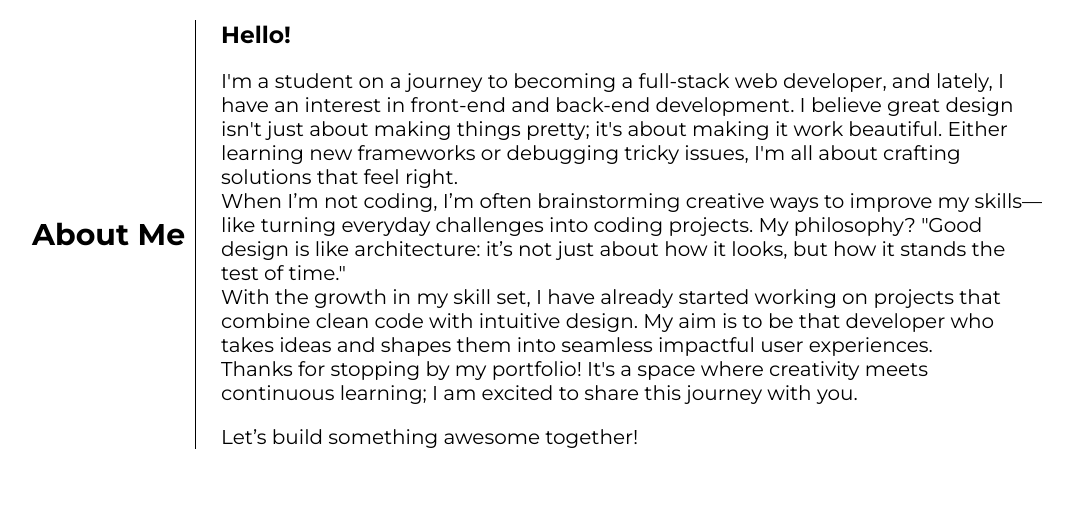
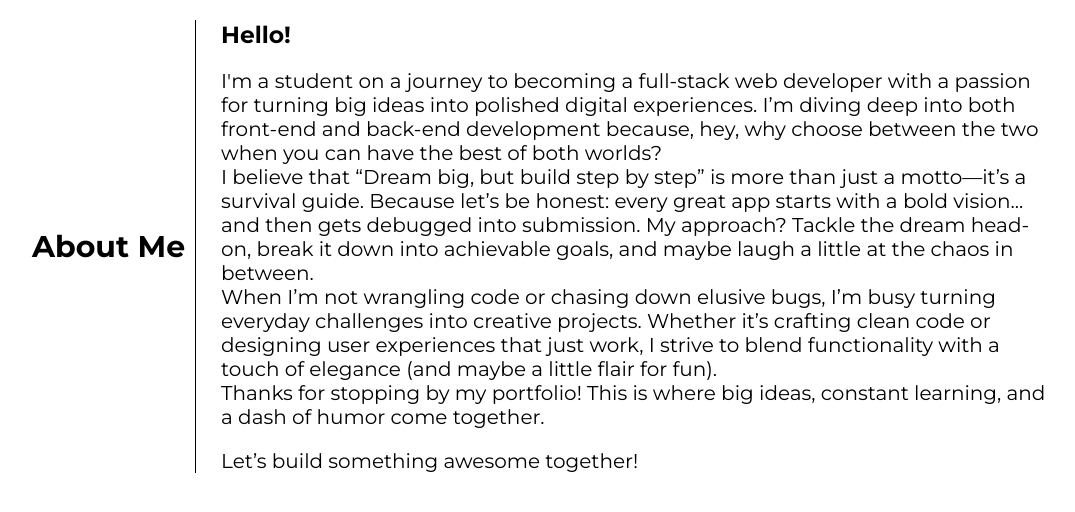
Before and after one commit to seyyko/portfolio, a Flask app: page /aboutme in a window 1280 px wide. Shown: the part 80-592 px from the top of the page, without its empty margins (106-1181 px from the left). Run offline with Flask 3, Linux system fonts and the light colour scheme; parts of the project's set-up code (start-up, migrations or seed data) failed here and were passed over.

Commit message:
update my description on my portfolio

```diff
--- a/portfolio/templates/portfolio/pf_aboutme.html
+++ b/portfolio/templates/portfolio/pf_aboutme.html
@@ -9,13 +9,18 @@
             <div class="text">
                 <h3>Hello!</h3>
 
-                <p>I'm a student on a journey to becoming a full-stack web developer, and lately, I have an interest in front-end and back-end development. I believe great design isn't just about making things pretty; it's about making it work beautiful. Either learning new frameworks or debugging tricky issues, I'm all about crafting solutions that feel right.</p>
-
-                <p>When I’m not coding, I’m often brainstorming creative ways to improve my skills—like turning everyday challenges into coding projects. My philosophy? "Good design is like architecture: it’s not just about how it looks, but how it stands the test of time."</p>
-
-                <p>With the growth in my skill set, I have already started working on projects that combine clean code with intuitive design. My aim is to be that developer who takes ideas and shapes them into seamless impactful user experiences.</p>
-
-                <p>Thanks for stopping by my portfolio! It's a space where creativity meets continuous learning; I am excited to share this journey with you.</p>
+                <p>
+                    I'm a student on a journey to becoming a full-stack web developer with a passion for turning big ideas into polished digital experiences. I’m diving deep into both front-end and back-end development because, hey, why choose between the two when you can have the best of both worlds?
+                </p>
+                <p>
+                    I believe that “Dream big, but build step by step” is more than just a motto—it’s a survival guide. Because let’s be honest: every great app starts with a bold vision... and then gets debugged into submission. My approach? Tackle the dream head-on, break it down into achievable goals, and maybe laugh a little at the chaos in between.
+                </p>
+                <p>
+                    When I’m not wrangling code or chasing down elusive bugs, I’m busy turning everyday challenges into creative projects. Whether it’s crafting clean code or designing user experiences that just work, I strive to blend functionality with a touch of elegance (and maybe a little flair for fun).
+                </p>
+                <p>
+                    Thanks for stopping by my portfolio! This is where big ideas, constant learning, and a dash of humor come together.
+                </p>
 
                 <p class="end">Let’s build something awesome together!</p>
             </div>
```
Also changed, not shown: QuranTraining/static/QuranTraining/js/main.js (indentation only).
